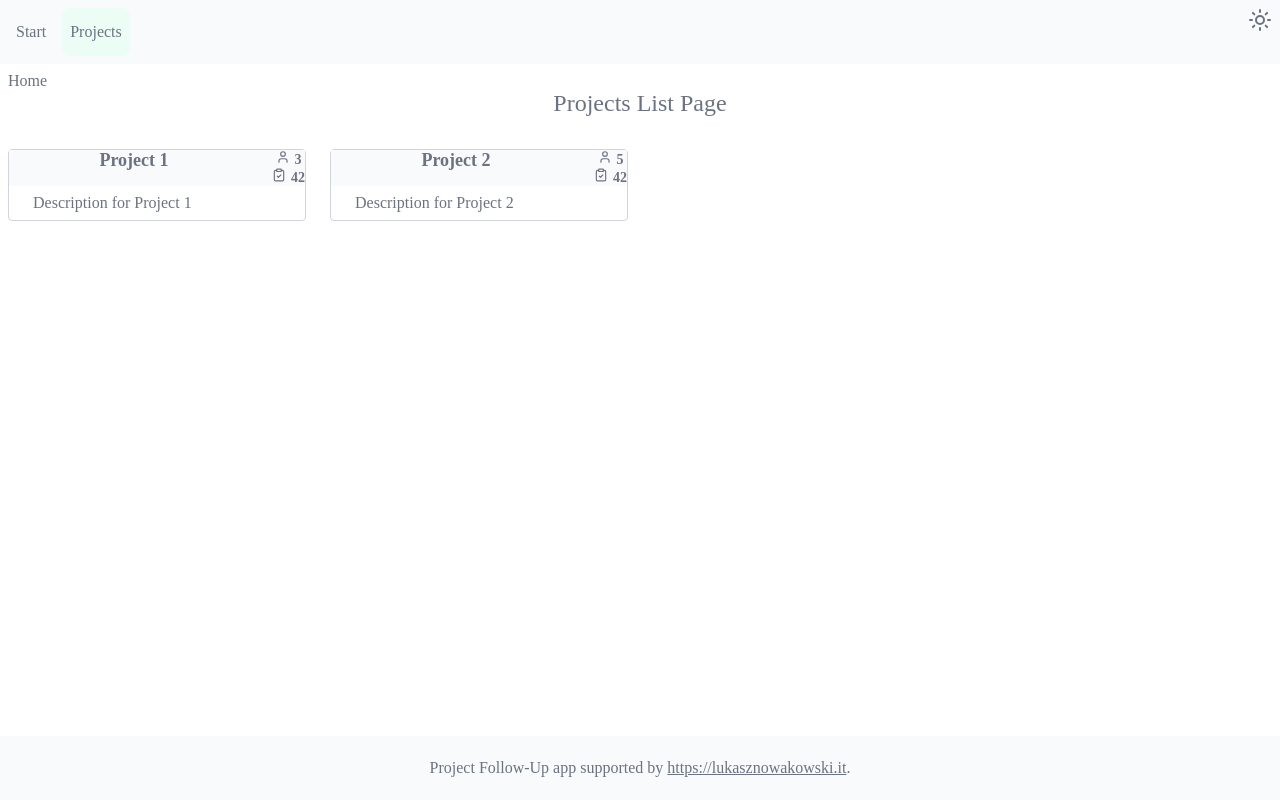
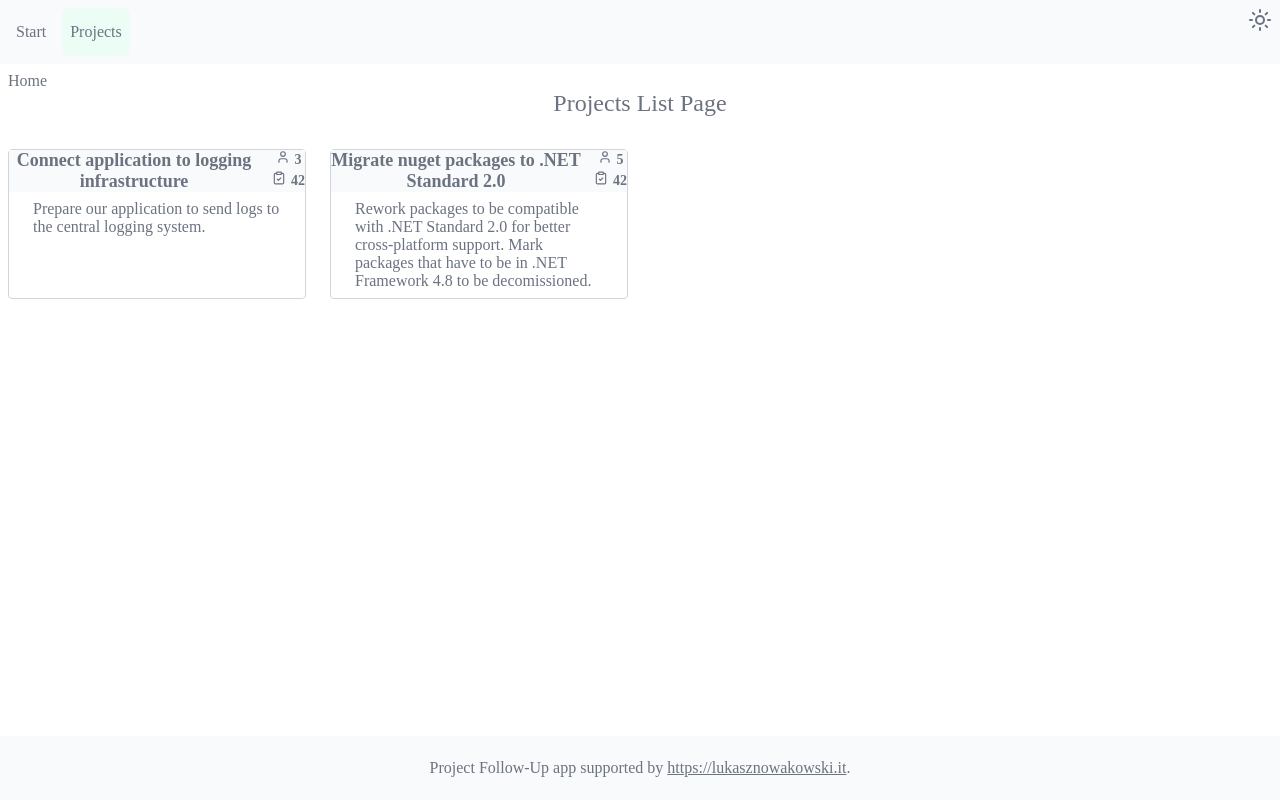
Before and after one commit to woocasch/project-followup, a React app in the folder ui/: page /projects in a window 1280 px wide. Built offline with nearby package versions, Linux system fonts and the light colour scheme; the HTML template or start-up script is replaced by a standard one.

Commit message:
Improve header formatting.
Work on #4

```diff
--- a/ui/src/projects/use-cases/projects-list/components/project-card.tsx
+++ b/ui/src/projects/use-cases/projects-list/components/project-card.tsx
@@ -29,6 +29,9 @@ const ProjectName = styled.span(`
     font-size: ${theme.sizes.typography.large};
     font-weight: ${theme.sizes.typography.bold};
     grid-row: span 2;
+    display: flex;
+    align-items: center;
+    justify-content: center;
 `);
 
 const MembersCount = styled.span(`
--- a/ui/src/projects/use-cases/projects-list/projects-list.data.ts
+++ b/ui/src/projects/use-cases/projects-list/projects-list.data.ts
@@ -28,14 +28,14 @@ export class WebProjectListService implements ProjectsListService {
                 resolve([
                     {
                         id: '1',
-                        name: 'Project 1',
-                        description: 'Description for Project 1',
+                        name: 'Connect application to logging infrastructure',
+                        description: 'Prepare our application to send logs to the central logging system.',
                         membersCount: 3,
                     },
                     {
                         id: '2',
-                        name: 'Project 2',
-                        description: 'Description for Project 2',
+                        name: 'Migrate nuget packages to .NET Standard 2.0',
+                        description: 'Rework packages to be compatible with .NET Standard 2.0 for better cross-platform support. Mark packages that have to be in .NET Framework 4.8 to be decomissioned.',
                         membersCount: 5,
                     },
                 ]);
```
